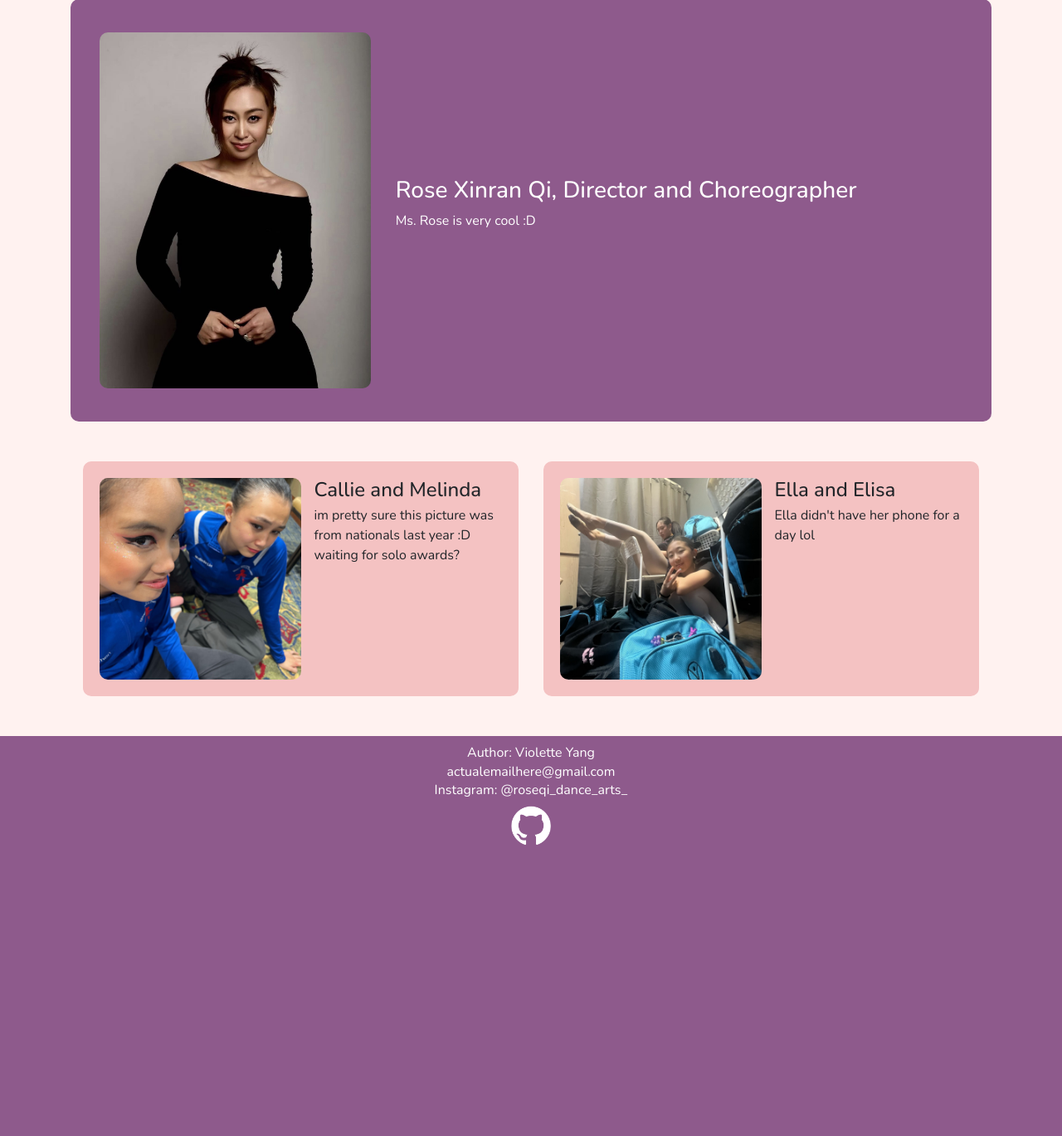
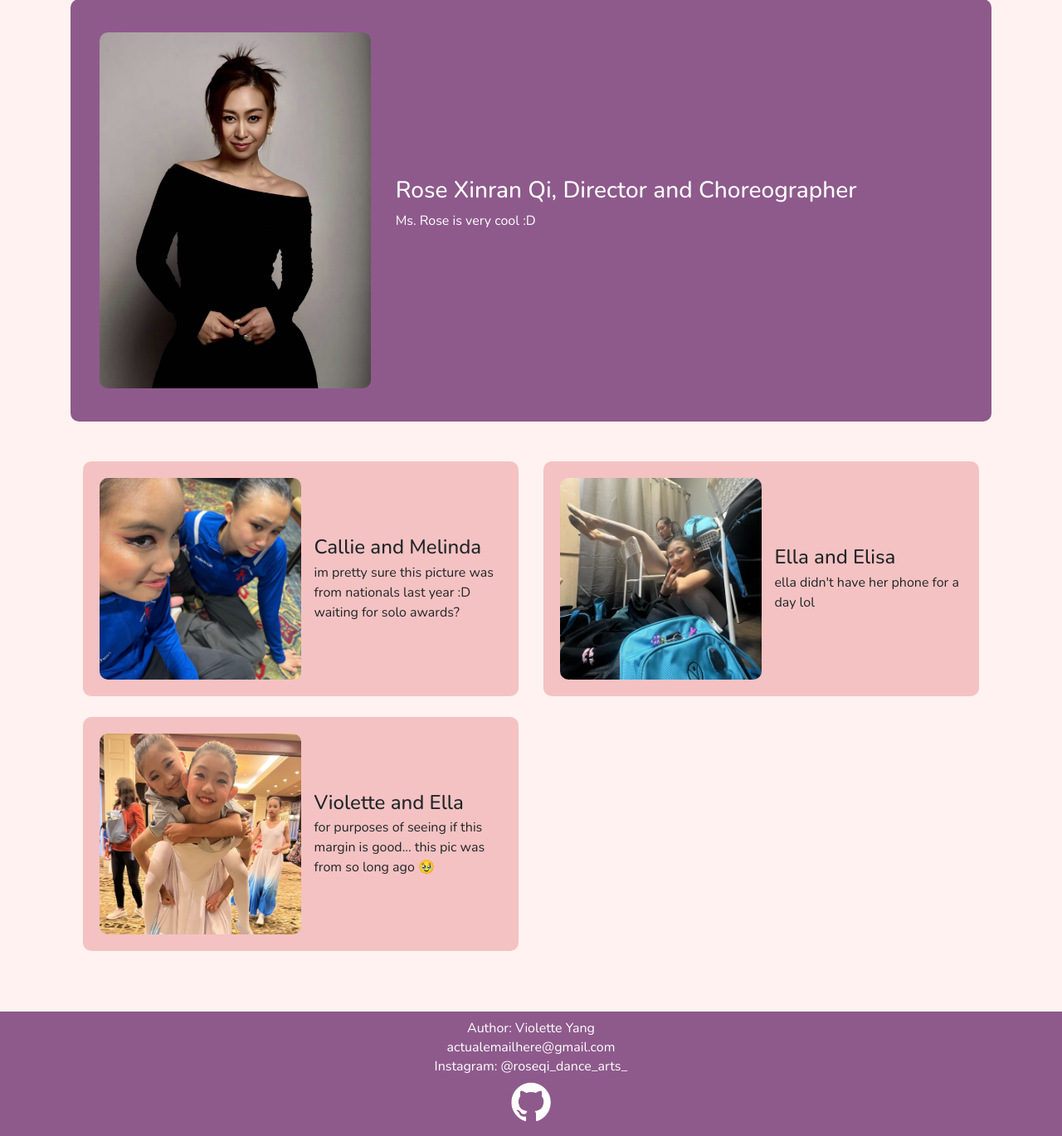
Before and after one commit to violetteyang5331/RQDA-Website-Violette, a Flask app: page /meet-the-team in a window 1280 px wide. Shown: the part 185-1554 px from the top of the page at 83% size. Before the commit the page ends 1203 px from the top, so only its background shows below. Run offline with Flask 3, Linux system fonts and the light colour scheme; some libraries are stand-ins or nearby versions.

Commit message:
4/5 fixed spacing in meet the team (except the strip is still wider than the cards), made login and sign up headers match the rest of the site

```diff
--- a/website/templates/login.html
+++ b/website/templates/login.html
@@ -9,7 +9,7 @@
     <div class="row justify-content-center">
         <div class="col-lg-6 col-md-8 col-sm-10">
             <form method="POST" class="p-4" style="border-radius: 8px;">
-                <h3 class="text-center mb-4">Login</h3>
+                <h1 class="text-center mb-4">Login</h1>
 
                 <div class="form-group">
                     <label for="email">Email Address</label>
--- a/website/templates/meet_the_team.html
+++ b/website/templates/meet_the_team.html
@@ -4,21 +4,11 @@
 {% block content %}
 <style>
     .team-strip {
-        background-color: #8E5A8C; /* CFA3C9, more muted */
+        background-color: #8E5A8C;
         padding: 40px 20px;
         margin-bottom: 30px;
         color: white;
-        width: 100%;
         border-radius: 10px;
-    }
-
-    .team-card {
-        display: flex;
-        gap: 16px;
-        background-color: #f4c2c2;
-        padding: 20px;
-        border-radius: 10px;
-        align-items: flex-start;
     }
 
     .team-card-img {
@@ -28,17 +18,41 @@
         object-fit: cover;
         border-radius: 10px;
     }
+    .col-12.col-m-6 {
+        display: flex;
+    }
+
+    .team-card {
+        display: flex;
+        gap: 16px;
+        background-color: #f4c2c2;
+        padding: 20px;
+        border-radius: 10px;
+
+        /* make desktop cards equal height and vertically center content */
+        align-items: center;
+        height: 100%;  /* will work with flex-fill in parent */
+    }
+
+    .team-card-img {
+        width: 50%;
+        max-width: 1400px;
+        aspect-ratio: 1 / 1;
+        object-fit: cover;
+        border-radius: 10px;
+    }
 
     @media (max-width: 576px) {
         .team-card {
             flex-direction: column;
-            align-items: center;
+            align-items: center;  /* center horizontally */
             text-align: center;
         }
 
         .team-card-img {
             width: 50%;
             max-width: 180px;
+            margin-bottom: 12px; /* optional spacing below image */
         }
     }
 </style>
@@ -75,8 +89,8 @@
   <div class="row g-4">
 
     <!-- Person 1 -->
-    <div class="col-12 col-md-6">
-      <div class="team-card d-flex align-items-start">
+    <div class="col-12 col-md-6" style="margin-bottom: 25px">
+      <div class="team-card flex-fill">
         <img src="{{ url_for('static', filename='images/random_callie_and_melinda.png') }}"
              class="team-card-img"
              alt="person1">
@@ -91,8 +105,8 @@
     </div>
 
     <!-- Person 2 -->
-    <div class="col-12 col-md-6">
-      <div class="team-card d-flex align-items-start">
+    <div class="col-12 col-md-6" style="margin-bottom: 25px">
+      <div class="team-card flex-fill">
         <img src="{{ url_for('static', filename='images/random_ella_and_elisa.png') }}"
              class="team-card-img"
              alt="person2">
@@ -100,7 +114,23 @@
         <div class="ms-3">
           <h4 class="mb-1">Ella and Elisa</h4>
           <p class="mb-0">
-            Ella didn't have her phone for a day lol
+            ella didn't have her phone for a day lol
+          </p>
+        </div>
+      </div>
+    </div>
+
+    <!-- Person 3 -->
+    <div class="col-12 col-md-6" style="margin-bottom: 25px">
+      <div class="team-card flex-fill">
+        <img src="{{ url_for('static', filename='images/random_violette_and_ella.png') }}"
+             class="team-card-img"
+             alt="person2">
+
+        <div class="ms-3">
+          <h4 class="mb-1">Violette and Ella</h4>
+          <p class="mb-0">
+            for purposes of seeing if this margin is good... this pic was from so long ago 🥹
           </p>
         </div>
       </div>
--- a/website/templates/sign_up.html
+++ b/website/templates/sign_up.html
@@ -9,7 +9,7 @@
     <div class="row justify-content-center">
         <div class="col-lg-6 col-md-8 col-sm-10">
             <form method="POST" class="p-4" style="border-radius: 8px;">
-                <h3 class="text-center mb-4">Sign Up</h3>
+                <h1 class="text-center mb-4">Sign Up</h1>
 
                 <div class="form-group">
                     <label for="rqda_level">RQDA Level</label>
```
Also changed, not shown: website/static/images/random_violette_and_ella.png (added).
